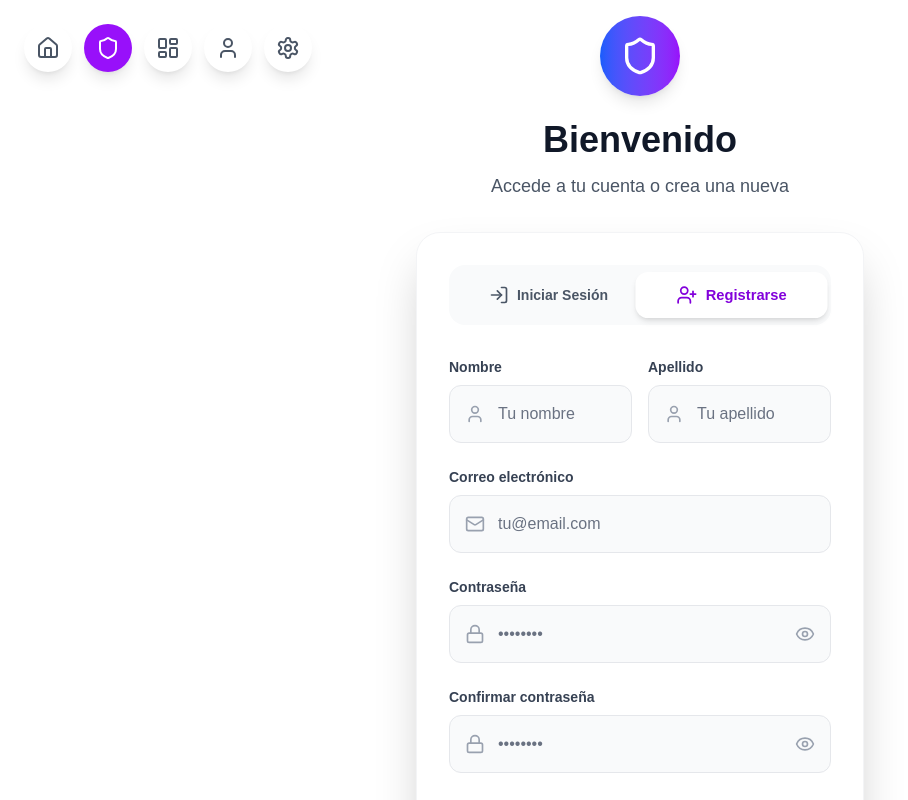
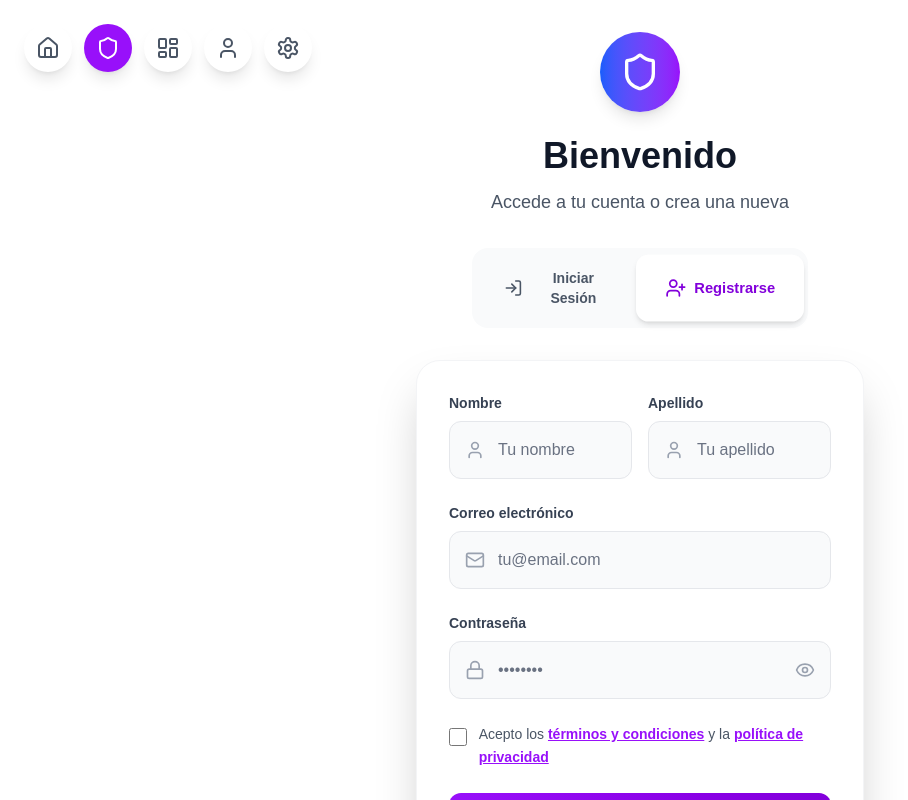
Before and after one commit to hectorDev2/portafolio-cursos2025-frontend, a Next.js app: page /auth in a window 1280 px wide. Both pictures are taken after a click on the button "Registrarse". Shown: the top 800 px of the page, without its empty margins (0-908 px from the left). Built offline with nearby package versions, Linux system fonts and the light colour scheme.

Commit message:
feat: Create Login and Register pages with form handling and API integration

```diff
--- a/src/app/auth/components/AuthForm.tsx
+++ b/src/app/auth/components/AuthForm.tsx
@@ -5,14 +5,11 @@ interface AuthFormProps {
   isLogin: boolean;
   showPassword: boolean;
   setShowPassword: (v: boolean) => void;
-  showConfirmPassword: boolean;
-  setShowConfirmPassword: (v: boolean) => void;
   formData: {
-    firstName: string;
-    lastName: string;
+    name?: string;
+    lastName?: string;
     email: string;
     password: string;
-    confirmPassword: string;
   };
   handleInputChange: (e: React.ChangeEvent<HTMLInputElement>) => void;
   handleSubmit: (e: React.FormEvent) => void;
@@ -22,8 +19,6 @@ export default function AuthForm({
   isLogin,
   showPassword,
   setShowPassword,
-  showConfirmPassword,
-  setShowConfirmPassword,
   formData,
   handleInputChange,
   handleSubmit,
@@ -51,7 +46,7 @@ export default function AuthForm({
         <div className="grid grid-cols-2 gap-4">
           <div>
             <label
-              htmlFor="firstName"
+              htmlFor="name"
               className="block text-sm font-semibold mb-2 text-gray-700 dark:text-gray-200"
             >
               Nombre
@@ -60,9 +55,9 @@ export default function AuthForm({
               <User className="absolute left-4 top-1/2 transform -translate-y-1/2 w-5 h-5 text-gray-400" />
               <input
                 type="text"
-                id="firstName"
-                name="firstName"
-                value={formData.firstName}
+                id="name"
+                name="name"
+                value={formData.name}
                 onChange={handleInputChange}
                 className="w-full pl-12 pr-4 py-4 border rounded-xl focus:ring-2 focus:ring-purple-500 focus:border-purple-500 transition-all duration-200 border-gray-200 dark:border-gray-600 bg-gray-50 dark:bg-gray-700 text-gray-900 dark:text-white focus:bg-white dark:focus:bg-gray-600 placeholder-gray-500 dark:placeholder-gray-400"
                 placeholder="Tu nombre"
@@ -150,43 +145,6 @@ export default function AuthForm({
           </button>
         </div>
       </div>
-
-      {/* Confirm Password Field (Registration only) */}
-      {!isLogin && (
-        <div>
-          <label
-            htmlFor="confirmPassword"
-            className="block text-sm font-semibold mb-2 text-gray-700 dark:text-gray-200"
-          >
-            Confirmar contraseña
-          </label>
-          <div className="relative">
-            <Lock className="absolute left-4 top-1/2 transform -translate-y-1/2 w-5 h-5 text-gray-400" />
-            <input
-              type={showConfirmPassword ? "text" : "password"}
-              id="confirmPassword"
-              name="confirmPassword"
-              value={formData.confirmPassword}
-              onChange={handleInputChange}
-              className="w-full pl-12 pr-14 py-4 border rounded-xl focus:ring-2 focus:ring-purple-500 focus:border-purple-500 transition-all duration-200 border-gray-200 dark:border-gray-600 bg-gray-50 dark:bg-gray-700 text-gray-900 dark:text-white focus:bg-white dark:focus:bg-gray-600 placeholder-gray-500 dark:placeholder-gray-400"
-              placeholder="••••••••"
-              required={!isLogin}
-            />
-            <button
-              type="button"
-              onClick={() => setShowConfirmPassword(!showConfirmPassword)}
-              className="absolute right-4 top-1/2 transform -translate-y-1/2 text-gray-400 hover:text-gray-600 dark:hover:text-gray-200"
-            >
-              {showConfirmPassword ? (
-                <EyeOff className="w-5 h-5" />
-              ) : (
-                <Eye className="w-5 h-5" />
-              )}
-            </button>
-          </div>
-        </div>
-      )}
-
       {/* Terms and Conditions (Registration only) */}
       {!isLogin && (
         <div className="flex items-start space-x-3">
--- /dev/null
+++ b/src/app/auth/loginPage.tsx
@@ -0,0 +1,65 @@
+"use client";
+
+import React, { useState } from "react";
+import AuthHeader from "./components/AuthHeader";
+import AuthFooter from "./components/AuthFooter";
+import AuthForm from "./components/AuthForm";
+import AuthToggle from "./components/AuthToggle";
+
+export default function LoginPage({
+  isLogin,
+  setIsLogin,
+}: {
+  isLogin: boolean;
+  setIsLogin: (v: boolean) => void;
+}) {
+  const [showPassword, setShowPassword] = useState(false);
+  const [formData, setFormData] = useState({
+    email: "",
+    password: "",
+  });
+
+  const handleInputChange = (e: React.ChangeEvent<HTMLInputElement>) => {
+    setFormData({
+      ...formData,
+      [e.target.name]: e.target.value,
+    });
+  };
+
+  const handleSubmit = async (e: React.FormEvent) => {
+    e.preventDefault();
+    try {
+      const res = await fetch("/api/auth/login", {
+        method: "POST",
+        headers: { "Content-Type": "application/json" },
+        body: JSON.stringify(formData),
+      });
+      const data = await res.json();
+      console.log("Login response:", data);
+    } catch (error) {
+      console.error("Login error:", error);
+    }
+  };
+
+  return (
+    <div className="min-h-screen flex items-center justify-center p-4">
+      <div className="w-full max-w-md">
+        <AuthHeader />
+        <div className="flex ">
+          <AuthToggle isLogin={isLogin} setIsLogin={setIsLogin} />
+        </div>
+        <div className="rounded-3xl shadow-2xl p-8 border bg-white dark:bg-gray-800 border-gray-100 dark:border-gray-700">
+          <AuthForm
+            isLogin={true}
+            showPassword={showPassword}
+            setShowPassword={setShowPassword}
+            formData={formData}
+            handleInputChange={handleInputChange}
+            handleSubmit={handleSubmit}
+          />
+        </div>
+        <AuthFooter isLogin={true} setIsLogin={() => {}} />
+      </div>
+    </div>
+  );
+}
--- a/src/app/auth/page.tsx
+++ b/src/app/auth/page.tsx
@@ -1,54 +1,19 @@
 "use client";
 
 import React, { useState } from "react";
-import AuthHeader from "./components/AuthHeader";
-import AuthToggle from "./components/AuthToggle";
-import AuthForm from "./components/AuthForm";
-import AuthFooter from "./components/AuthFooter";
+import LoginPage from "./loginPage";
+import RegisterPage from "./registerPage";
 
 export default function AuthPage() {
   const [isLogin, setIsLogin] = useState(true);
-  const [showPassword, setShowPassword] = useState(false);
-  const [showConfirmPassword, setShowConfirmPassword] = useState(false);
-  const [formData, setFormData] = useState({
-    firstName: "",
-    lastName: "",
-    email: "",
-    password: "",
-    confirmPassword: "",
-  });
-
-  const handleInputChange = (e: React.ChangeEvent<HTMLInputElement>) => {
-    setFormData({
-      ...formData,
-      [e.target.name]: e.target.value,
-    });
-  };
-
-  const handleSubmit = (e: React.FormEvent) => {
-    e.preventDefault();
-    console.log("Form submitted:", formData);
-  };
 
   return (
     <div className="min-h-screen flex items-center justify-center p-4">
-      <div className="w-full max-w-md">
-        <AuthHeader />
-        <div className="rounded-3xl shadow-2xl p-8 border bg-white dark:bg-gray-800 border-gray-100 dark:border-gray-700">
-          <AuthToggle isLogin={isLogin} setIsLogin={setIsLogin} />
-          <AuthForm
-            isLogin={isLogin}
-            showPassword={showPassword}
-            setShowPassword={setShowPassword}
-            showConfirmPassword={showConfirmPassword}
-            setShowConfirmPassword={setShowConfirmPassword}
-            formData={formData}
-            handleInputChange={handleInputChange}
-            handleSubmit={handleSubmit}
-          />
-        </div>
-        <AuthFooter isLogin={isLogin} setIsLogin={setIsLogin} />
-      </div>
+      {isLogin ? (
+        <LoginPage isLogin={isLogin} setIsLogin={setIsLogin} />
+      ) : (
+        <RegisterPage isLogin={isLogin} setIsLogin={setIsLogin} />
+      )}
     </div>
   );
 }
--- /dev/null
+++ b/src/app/auth/registerPage.tsx
@@ -0,0 +1,67 @@
+"use client";
+
+import React, { useState } from "react";
+import AuthHeader from "./components/AuthHeader";
+import AuthFooter from "./components/AuthFooter";
+import AuthForm from "./components/AuthForm";
+import AuthToggle from "./components/AuthToggle";
+
+export default function RegisterPage({
+  isLogin,
+  setIsLogin,
+}: {
+  isLogin: boolean;
+  setIsLogin: (v: boolean) => void;
+}) {
+  const [showPassword, setShowPassword] = useState(false);
+  const [formData, setFormData] = useState({
+    name: "",
+    lastName: "",
+    email: "",
+    password: "",
+  });
+
+  const handleInputChange = (e: React.ChangeEvent<HTMLInputElement>) => {
+    setFormData({
+      ...formData,
+      [e.target.name]: e.target.value,
+    });
+  };
+
+  const handleSubmit = async (e: React.FormEvent) => {
+    e.preventDefault();
+    try {
+      const res = await fetch("/api/auth/register", {
+        method: "POST",
+        headers: { "Content-Type": "application/json" },
+        body: JSON.stringify(formData),
+      });
+      const data = await res.json();
+      console.log("Register response:", data);
+    } catch (error) {
+      console.error("Register error:", error);
+    }
+  };
+
+  return (
+    <div className="min-h-screen flex items-center justify-center p-4">
+      <div className="w-full max-w-md">
+        <AuthHeader />
+        <div className="flex  justify-center">
+          <AuthToggle isLogin={isLogin} setIsLogin={setIsLogin} />
+        </div>
+        <div className="rounded-3xl shadow-2xl p-8 border bg-white dark:bg-gray-800 border-gray-100 dark:border-gray-700">
+          <AuthForm
+            isLogin={isLogin}
+            showPassword={showPassword}
+            setShowPassword={setShowPassword}
+            formData={formData}
+            handleInputChange={handleInputChange}
+            handleSubmit={handleSubmit}
+          />
+        </div>
+        <AuthFooter isLogin={false} setIsLogin={setIsLogin} />
+      </div>
+    </div>
+  );
+}
```
